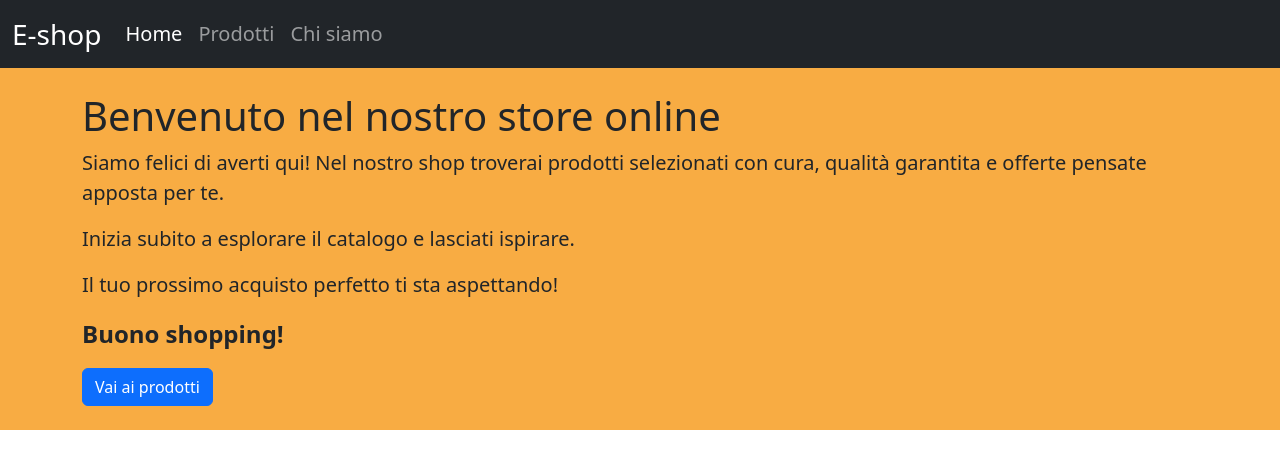
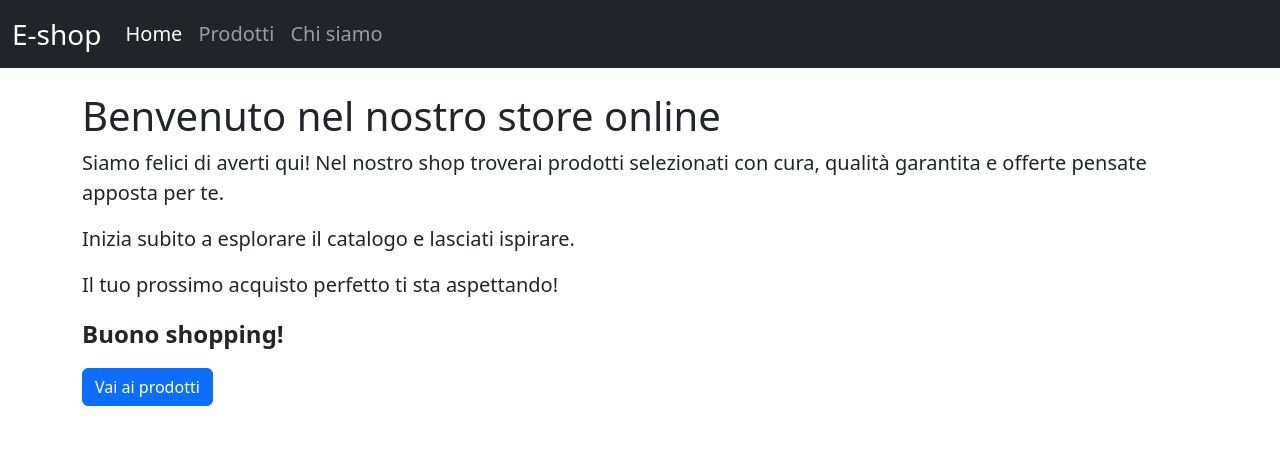
Before and after one commit to micheleferri01/react-router, a React (Vite) app: page / in a window 1280 px wide. Shown: the top 468 px of the page. Built offline with nearby package versions, Linux system fonts and the light colour scheme.

Commit message:
remove: colore di sfondo

```diff
--- a/src/layouts/DefaultLayout.jsx
+++ b/src/layouts/DefaultLayout.jsx
@@ -5,7 +5,7 @@ export default function DefaultLayout() {
     return (
         <>
             <Navbar />
-            <main className="bg-orange">
+            <main>
                 <Outlet />
             </main>
         </>
```
